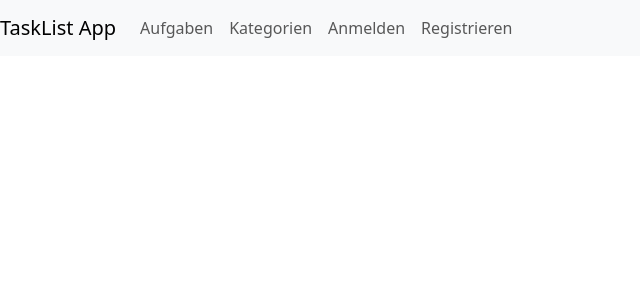
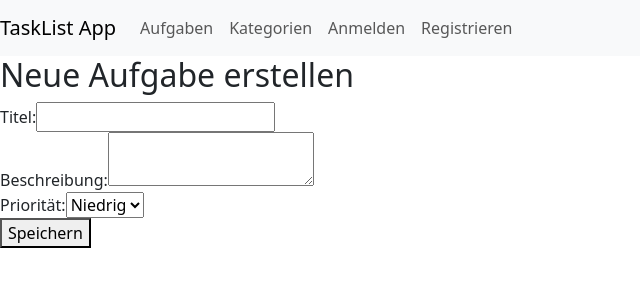
Before and after one commit to florian-huber-private/gpt-frontend, a React (Create React App) app: page /create-task in a window 1280 px wide. Shown: the top 300 px of the page, without its empty margins (0-640 px from the left). Built offline with nearby package versions, Linux system fonts and the light colour scheme.

Commit message:
Implementierung von TaskForm und TaskDetails
- TaskForm Komponente für das Erstellen und Bearbeiten von Aufgaben implementiert.
- TaskDetails Komponente zur Anzeige der Details einer spezifischen Aufgabe hinzugefügt.
- Logik für das Abrufen und Speichern von Aufgabendaten implementiert.

```diff
--- a/src/App.tsx
+++ b/src/App.tsx
@@ -6,8 +6,8 @@ import LoginPage from './components/auth/LoginPage';
 import RegisterPage from './components/auth/RegisterPage';
 import UserProfile from './components/auth/UserProfile';
 import TaskList from './components/tasks/TaskList';
-// import TaskForm from './components/tasks/TaskForm';
-// import TaskDetails from './components/tasks/TaskDetails';
+import TaskForm from './components/tasks/TaskForm';
+import TaskDetails from './components/tasks/TaskDetails';
 // import CategoryList from './components/categories/CategoryList';
 // import CategoryForm from './components/categories/CategoryForm';
 
@@ -21,9 +21,9 @@ const App: React.FC = () => {
         <Route path="/register" element={<RegisterPage />} />
         <Route path="/profile" element={<UserProfile />} />
         <Route path="/tasks" element={<TaskList />} />
-        {/* <Route path="/task/:id" element={<TaskDetails />} /> */}
-        {/* <Route path="/create-task" element={<TaskForm />} /> */}
-        {/* <Route path="/edit-task/:id" element={<TaskForm />} /> */}
+        <Route path="/task/:id" element={<TaskDetails />} />
+        <Route path="/create-task" element={<TaskForm />} />
+        <Route path="/edit-task/:id" element={<TaskForm />} />
         {/* <Route path="/categories" element={<CategoryList />} /> */}
         {/* <Route path="/create-category" element={<CategoryForm />} /> */}
         {/* <Route path="/edit-category/:id" element={<CategoryForm />} /> */}
--- /dev/null
+++ b/src/components/tasks/TaskDetails.tsx
@@ -0,0 +1,38 @@
+import React, { useEffect, useState } from 'react';
+import { useParams, Link } from 'react-router-dom';
+import { getTaskDetails } from '../../services/TaskService';
+
+const TaskDetails: React.FC = () => {
+  const [task, setTask] = useState(null);
+  const { id } = useParams();
+
+  useEffect(() => {
+    const fetchTaskDetails = async () => {
+      try {
+        const fetchedTask = await getTaskDetails(parseInt(id));
+        setTask(fetchedTask);
+      } catch (error) {
+        console.error('Fehler beim Laden der Aufgabendetails:', error);
+      }
+    };
+
+    fetchTaskDetails();
+  }, [id]);
+
+  if (!task) {
+    return <p>Laden...</p>;
+  }
+
+  return (
+    <div>
+      <h2>Aufgabendetails</h2>
+      <p>Titel: {task.title}</p>
+      <p>Beschreibung: {task.description}</p>
+      <p>Priorität: {task.priority}</p>
+      {/* Weitere Details und Aktionen hier */}
+      <Link to={`/edit-task/${id}`}>Bearbeiten</Link>
+    </div>
+  );
+};
+
+export default TaskDetails;
--- /dev/null
+++ b/src/components/tasks/TaskForm.tsx
@@ -0,0 +1,77 @@
+import React, { useState, useEffect } from 'react';
+import { useParams, useNavigate } from 'react-router-dom';
+import { createTask, getTaskDetails, updateTask } from '../../services/TaskService';
+
+const TaskForm: React.FC = () => {
+  const [task, setTask] = useState({ title: '', description: '', priority: 'LOW' });
+  const { id } = useParams();
+  const navigate = useNavigate();
+
+  useEffect(() => {
+    if (id) {
+      const fetchTaskDetails = async () => {
+        try {
+          const fetchedTask = await getTaskDetails(parseInt(id));
+          setTask(fetchedTask);
+        } catch (error) {
+          console.error('Fehler beim Laden der Aufgabendetails:', error);
+        }
+      };
+      fetchTaskDetails();
+    }
+  }, [id]);
+
+  const handleChange = (e: React.ChangeEvent<HTMLInputElement | HTMLTextAreaElement | HTMLSelectElement>) => {
+    setTask({ ...task, [e.target.name]: e.target.value });
+  };
+
+  const handleSubmit = async (e: React.FormEvent) => {
+    e.preventDefault();
+    try {
+      if (id) {
+        await updateTask(parseInt(id), task);
+      } else {
+        await createTask(task);
+      }
+      navigate('/tasks');
+    } catch (error) {
+      console.error('Fehler beim Speichern der Aufgabe:', error);
+    }
+  };
+
+  return (
+    <div>
+      <h2>{id ? 'Aufgabe bearbeiten' : 'Neue Aufgabe erstellen'}</h2>
+      <form onSubmit={handleSubmit}>
+        <div>
+          <label>Titel:</label>
+          <input
+            type="text"
+            name="title"
+            value={task.title}
+            onChange={handleChange}
+          />
+        </div>
+        <div>
+          <label>Beschreibung:</label>
+          <textarea
+            name="description"
+            value={task.description}
+            onChange={handleChange}
+          />
+        </div>
+        <div>
+          <label>Priorität:</label>
+          <select name="priority" value={task.priority} onChange={handleChange}>
+            <option value="LOW">Niedrig</option>
+            <option value="MEDIUM">Mittel</option>
+            <option value="HIGH">Hoch</option>
+          </select>
+        </div>
+        <button type="submit">Speichern</button>
+      </form>
+    </div>
+  );
+};
+
+export default TaskForm;
```
